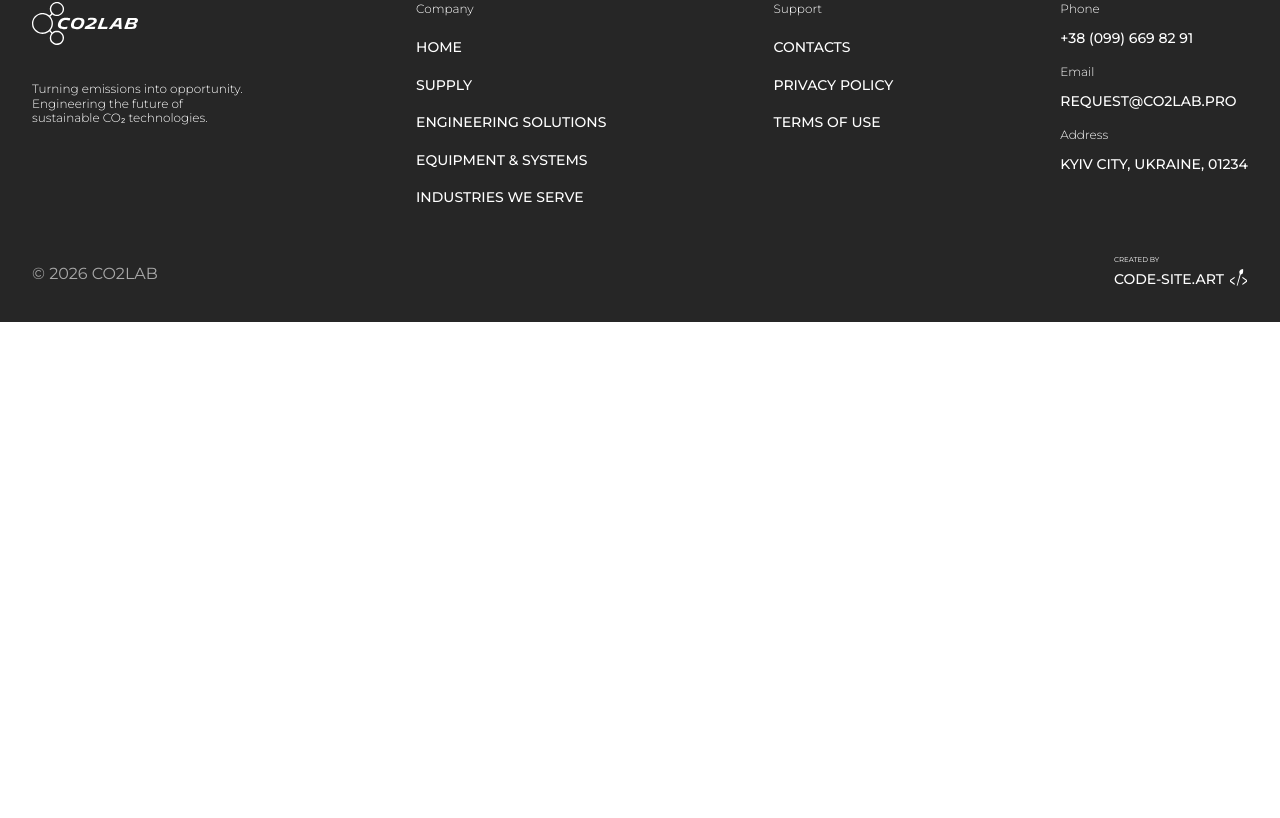
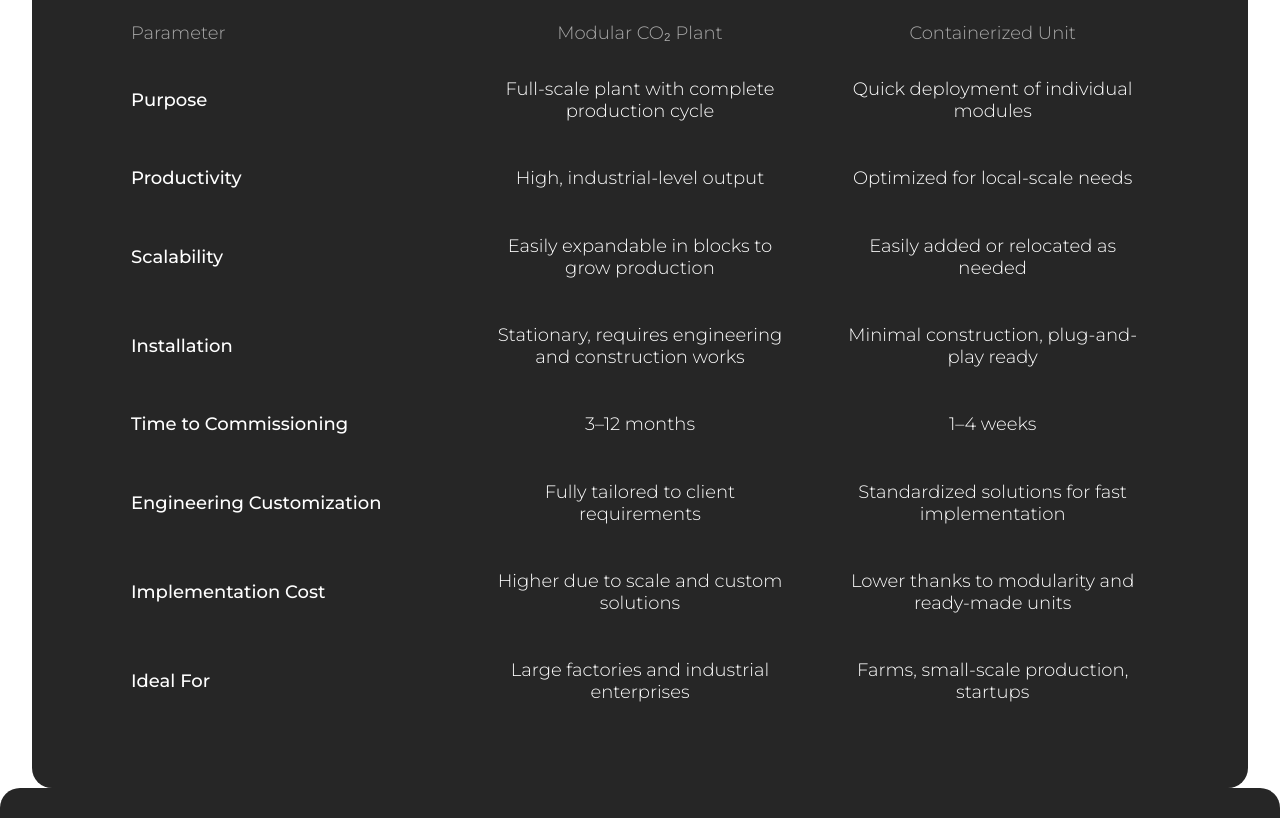
Before and after one commit to cyanidium-dev/co2lab, a Next.js app: page /solutions/equipment-and-systems in a window 1280 px wide. Shown: the part 1102-1920 px from the top of the page. Before the commit the page ends 1424 px from the top, so only its background shows below. Built offline with nearby package versions, Linux system fonts and the light colour scheme.

Commit message:
added comparison section

```diff
--- a/src/components/equipmentAndSystemsPage/comparison/Comparison.tsx
+++ b/src/components/equipmentAndSystemsPage/comparison/Comparison.tsx
@@ -1,5 +1,48 @@
 import Container from "@/components/shared/container/Container";
 import SectionTitle from "@/components/shared/titles/SectionTitle";
+
+const comparisonRows = [
+  {
+    parameter: "Purpose",
+    modular: "Full-scale plant with complete production cycle",
+    containerized: "Quick deployment of individual modules",
+  },
+  {
+    parameter: "Productivity",
+    modular: "High, industrial-level output",
+    containerized: "Optimized for local-scale needs",
+  },
+  {
+    parameter: "Scalability",
+    modular: "Easily expandable in blocks to grow production",
+    containerized: "Easily added or relocated as needed",
+  },
+  {
+    parameter: "Installation",
+    modular: "Stationary, requires engineering and construction works",
+    containerized: "Minimal construction, plug-and-play ready",
+  },
+  {
+    parameter: "Time to Commissioning",
+    modular: "3–12 months",
+    containerized: "1–4 weeks",
+  },
+  {
+    parameter: "Engineering Customization",
+    modular: "Fully tailored to client requirements",
+    containerized: "Standardized solutions for fast implementation",
+  },
+  {
+    parameter: "Implementation Cost",
+    modular: "Higher due to scale and custom solutions",
+    containerized: "Lower thanks to modularity and ready-made units",
+  },
+  {
+    parameter: "Ideal For",
+    modular: "Large factories and industrial enterprises",
+    containerized: "Farms, small-scale production, startups",
+  },
+];
 
 export default function Comparison() {
   return (
@@ -17,6 +60,41 @@ export default function Comparison() {
             project.
           </p>
         </div>
+
+        <div className="relative px-4 lg:px-[79px] pt-8 lg:pt-[53px] pb-5 lg:pb-[62px] overflow-hidden rounded-[20px] bg-black text-white">
+          <div className="overflow-x-auto">
+            <table className="w-full table-fixed border-collapse text-left">
+              <thead>
+                <tr>
+                  <th className="w-1/3 px-2 lg:px-5 pb-3 min-w-0 break-words text-[12px] lg:text-[18px] font-light leading-[120%] text-white/60">
+                    Parameter
+                  </th>
+                  <th className="w-1/3 px-2 lg:px-5 pb-3 min-w-0 break-words text-[12px] lg:text-[18px] font-light leading-[120%] text-center text-white/60">
+                    Modular CO₂ Plant
+                  </th>
+                  <th className="w-1/3 px-2 lg:px-5 pb-3 min-w-0 break-words text-[12px] lg:text-[18px] font-light leading-[120%] text-center text-white/60">
+                    Containerized Unit
+                  </th>
+                </tr>
+              </thead>
+              <tbody>
+                {comparisonRows.map((row) => (
+                  <tr key={row.parameter}>
+                    <td className="w-1/3 min-w-0 px-2 lg:px-5 py-3 lg:py-[23px] break-words text-[10px] md:text-[14px] lg:text-[18px] font-medium leading-[120%] align-center">
+                      {row.parameter}
+                    </td>
+                    <td className="w-1/3 min-w-0 px-2 lg:px-5 py-3 lg:py-[23px] break-words text-[10px] md:text-[14px] lg:text-[18px] font-light leading-[120%] text-center align-center">
+                      {row.modular}
+                    </td>
+                    <td className="w-1/3 min-w-0 px-2 lg:px-5 py-3 lg:py-[23px] break-words text-[10px] md:text-[14px] lg:text-[18px] font-light leading-[120%] text-center align-center">
+                      {row.containerized}
+                    </td>
+                  </tr>
+                ))}
+              </tbody>
+            </table>
+          </div>
+        </div>
       </Container>
     </section>
   );
```
